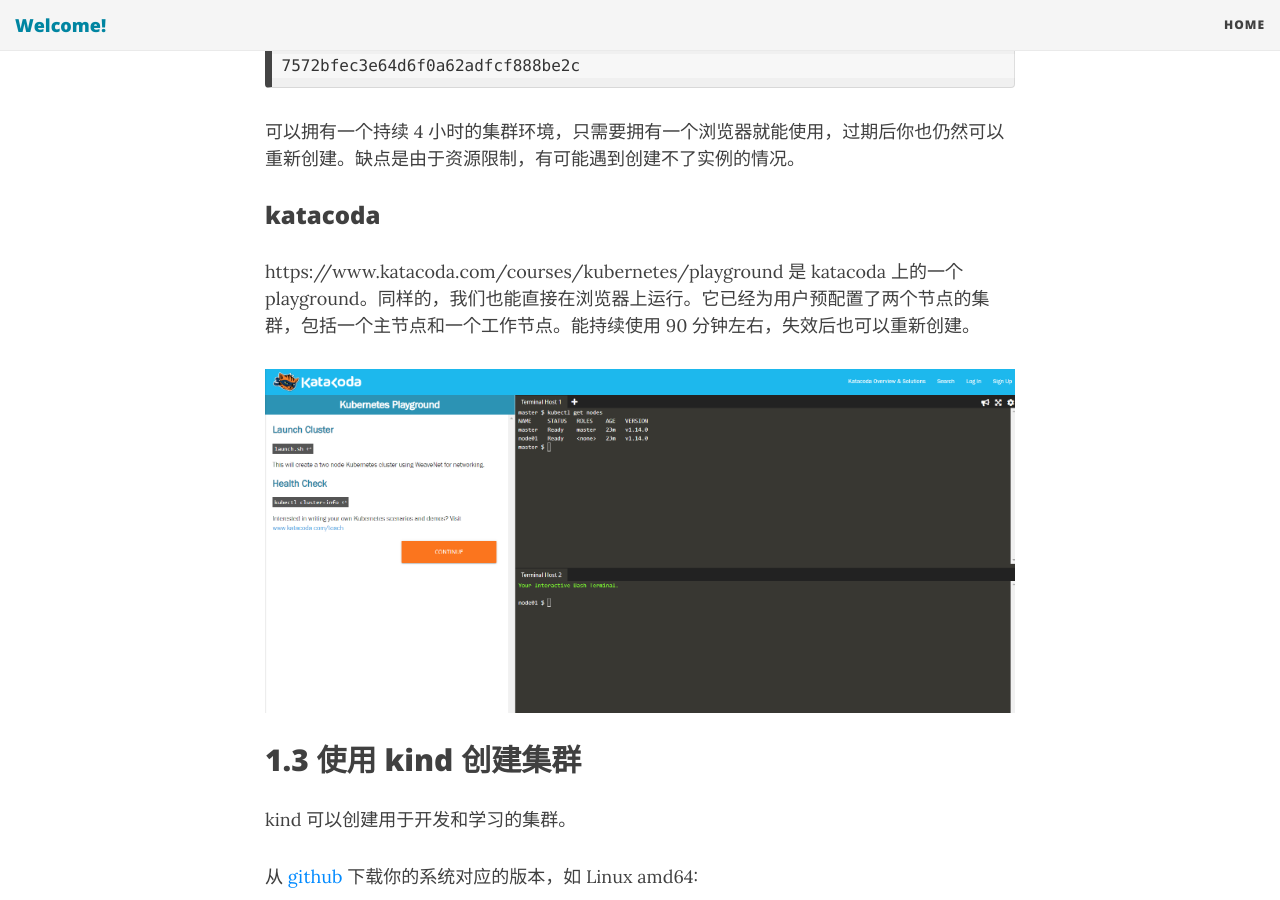
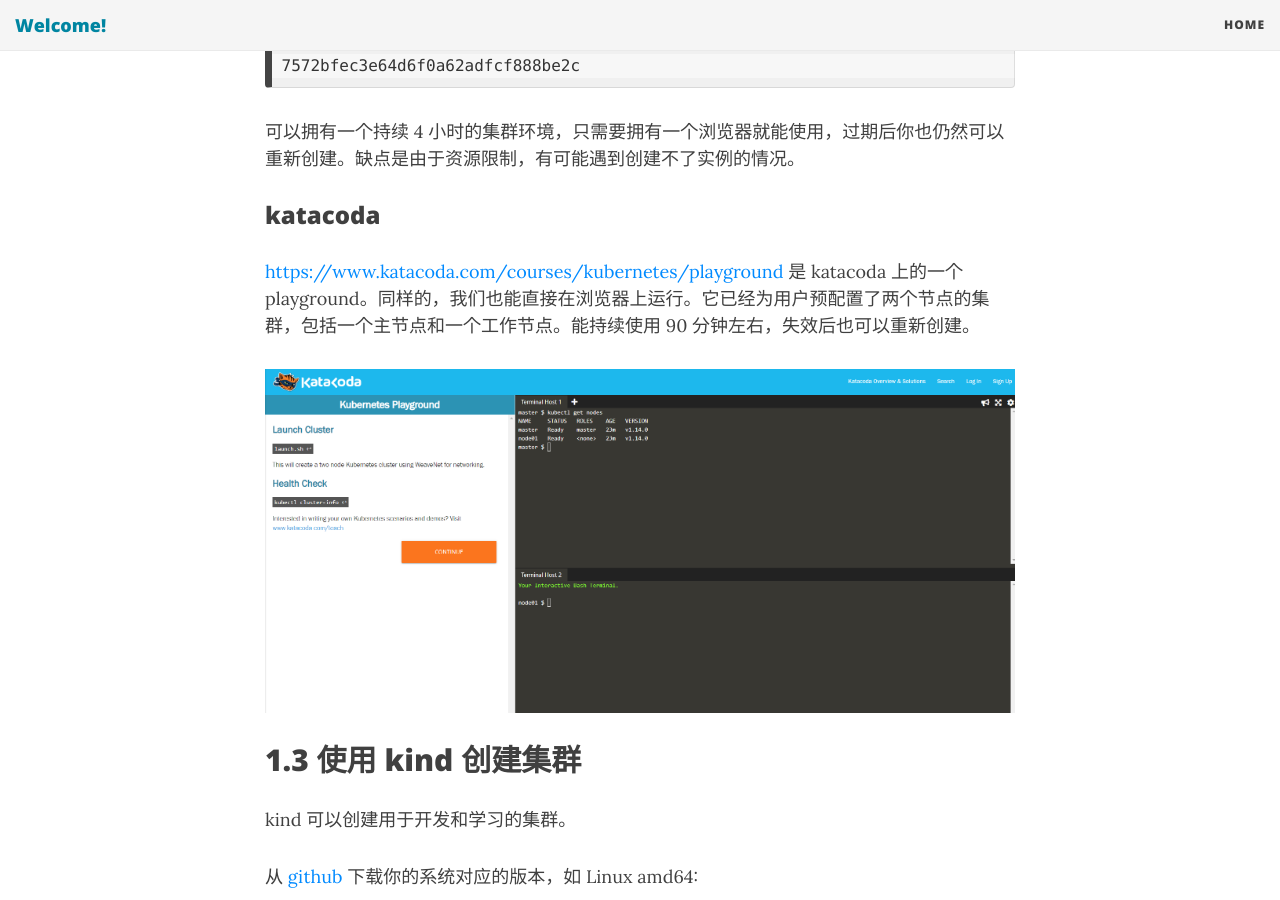
Before and after one commit to anjiawei1991/anjiawei.github.io, a Jekyll site: the page built from _posts/2019-07-15-开始使用k8s.md, in a window 1280 px wide and 900 px high, scrolled down 1831 px. Built offline with Jekyll 4.4.1, drawn with Linux system fonts in a browser that asks for light colours; nearby versions of some CDN libraries.

Commit message:
URL 链接

```diff
--- a/_posts/2019-07-15-开始使用k8s.md
+++ b/_posts/2019-07-15-开始使用k8s.md
@@ -47,7 +47,7 @@
 
 ### katacoda
 
-https://www.katacoda.com/courses/kubernetes/playground 是 katacoda 上的一个 playground。同样的，我们也能直接在浏览器上运行。它已经为用户预配置了两个节点的集群，包括一个主节点和一个工作节点。能持续使用 90 分钟左右，失效后也可以重新创建。
+<https://www.katacoda.com/courses/kubernetes/playground> 是 katacoda 上的一个 playground。同样的，我们也能直接在浏览器上运行。它已经为用户预配置了两个节点的集群，包括一个主节点和一个工作节点。能持续使用 90 分钟左右，失效后也可以重新创建。
 
 ![katacoda](/assets/blog/katacoda.png)
 
```
